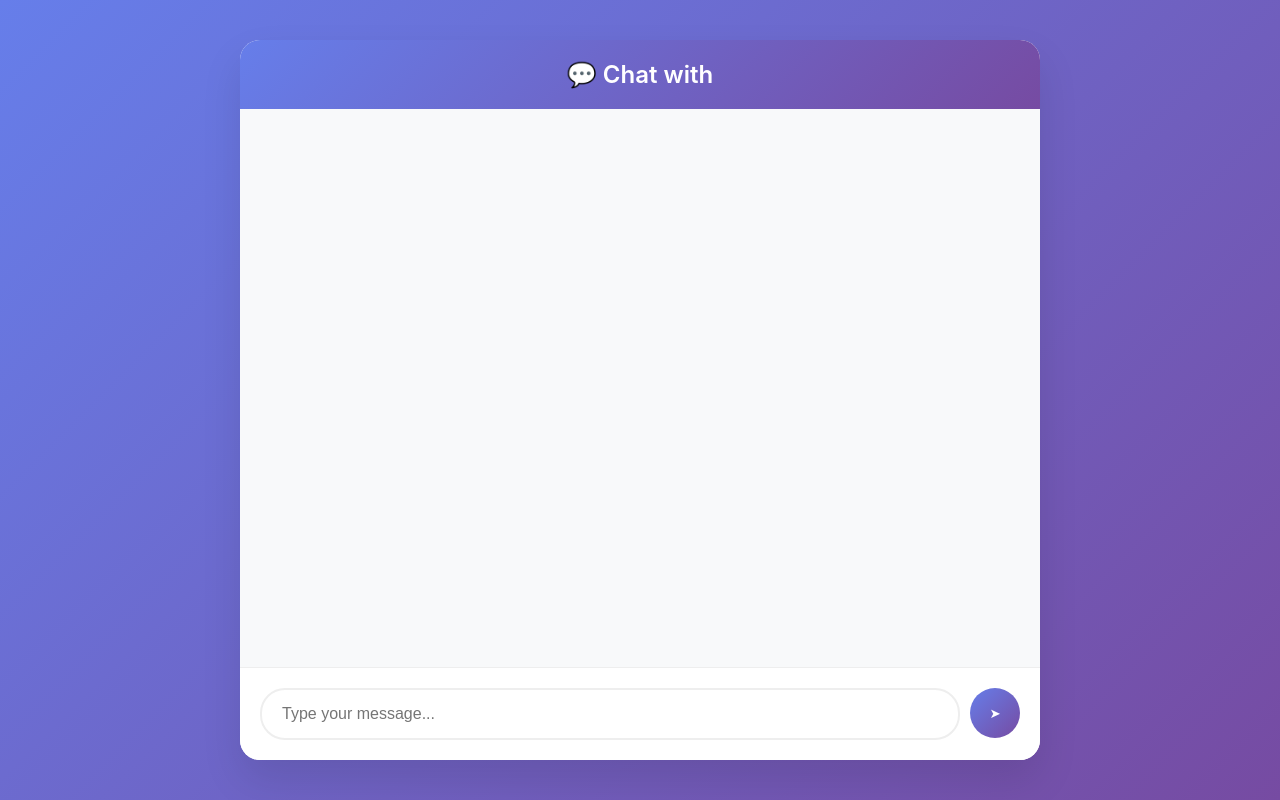
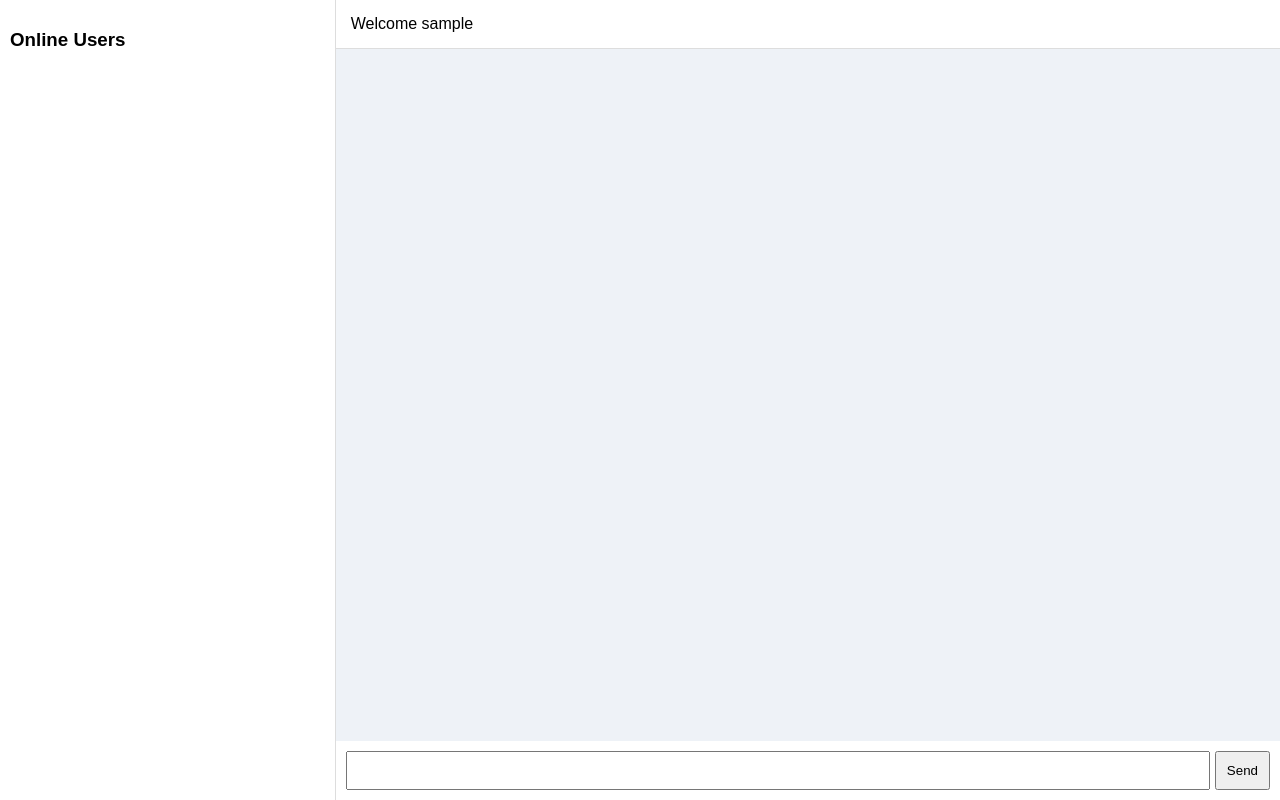
Before and after one commit to HARSHAKOLIPAKA/bill-app, a Flask app: page /chat in a window 1280 px wide. Run offline with Flask 3, Linux system fonts and the light colour scheme; the visitor is signed in with stand-in values (Sample User, id 1); some libraries are stand-ins or nearby versions.

Commit message:
Update chat.html

```diff
--- a/templates/chat.html
+++ b/templates/chat.html
@@ -1,191 +1,125 @@
 <!DOCTYPE html>
-<html lang="en">
+<html>
 <head>
-    <meta charset="UTF-8">
-    <meta name="viewport" content="width=device-width, initial-scale=1.0">
 <title>Chat App</title>
+
+<script src="https://cdn.socket.io/4.0.1/socket.io.min.js"></script>
+
 <style>
-        * { margin: 0; padding: 0; box-sizing: border-box; }
-
 body {
-            font-family: -apple-system, BlinkMacSystemFont, 'Segoe UI', Roboto, sans-serif;
-            height: 100vh;
-            background: linear-gradient(135deg, #667eea 0%, #764ba2 100%);
-            display: flex;
-            justify-content: center;
-            align-items: center;
+    margin: 0;
+    font-family: Arial;
+    background: #eef2f7;
 }
 
-        .chat-container {
-            width: 90%;
-            max-width: 800px;
-            height: 90vh;
+.container {
+    display: flex;
+    height: 100vh;
+}
+
+/* USERS */
+.left {
+    width: 25%;
     background: white;
-            border-radius: 20px;
-            box-shadow: 0 20px 40px rgba(0,0,0,0.1);
+    border-right: 1px solid #ddd;
+    padding: 10px;
+}
+
+/* CHAT */
+.right {
+    width: 75%;
     display: flex;
     flex-direction: column;
-            overflow: hidden;
 }
 
-        .chat-header {
-            background: linear-gradient(135deg, #667eea 0%, #764ba2 100%);
-            color: white;
-            padding: 20px;
-            text-align: center;
-            font-size: 1.5em;
-            font-weight: 600;
+.header {
+    padding: 15px;
+    background: white;
+    border-bottom: 1px solid #ddd;
 }
 
-        .messages {
+#box {
     flex: 1;
-            padding: 20px;
+    padding: 10px;
     overflow-y: auto;
-            background: #f8f9fa;
-            display: flex;
-            flex-direction: column;
-            gap: 15px;
 }
 
-        .message {
-            display: flex;
-            max-width: 70%;
-            animation: slideIn 0.3s ease-out;
+.msg {
+    background: white;
+    padding: 8px;
+    margin: 5px;
+    border-radius: 10px;
 }
 
-        @keyframes slideIn {
-            from { opacity: 0; transform: translateY(20px); }
-            to { opacity: 1; transform: translateY(0); }
+.input {
+    display: flex;
+    padding: 10px;
+    background: white;
 }
 
-        .message.sent { align-self: flex-end; flex-direction: row-reverse; }
-        .message-avatar {
-            width: 40px; height: 40px; border-radius: 50%;
-            margin: 0 10px; display: flex; align-items: center; justify-content: center;
-            font-weight: bold; color: white; font-size: 14px;
+input {
+    flex: 1;
+    padding: 10px;
 }
 
-        .message.sent .message-avatar {
-            background: linear-gradient(135deg, #667eea 0%, #764ba2 100%);
-        }
-
-        .message.received .message-avatar { background: #6c757d; }
-
-        .message-content {
-            background: white;
-            padding: 12px 16px;
-            border-radius: 20px;
-            box-shadow: 0 2px 10px rgba(0,0,0,0.1);
-        }
-
-        .message.sent .message-content {
-            background: linear-gradient(135deg, #667eea 0%, #764ba2 100%);
-            color: white;
-        }
-
-        .message-time { font-size: 0.75em; opacity: 0.7; margin-top: 5px; }
-
-        .input-container {
-            padding: 20px;
-            background: white;
-            border-top: 1px solid #eee;
-            display: flex;
-            gap: 10px;
-        }
-
-        .message-input {
-            flex: 1;
-            padding: 15px 20px;
-            border: 2px solid #eee;
-            border-radius: 25px;
-            font-size: 16px;
-            outline: none;
-        }
-
-        .send-btn {
-            width: 50px; height: 50px;
-            border: none; border-radius: 50%;
-            background: linear-gradient(135deg, #667eea 0%, #764ba2 100%);
-            color: white; cursor: pointer;
+button {
+    padding: 10px;
+    margin-left: 5px;
 }
 </style>
+
 </head>
 
 <body>
 
-<div class="chat-container">
+<div class="container">
 
-    <div class="chat-header">
-        💬 Chat with {{ other }}
+<div class="left">
+<h3>Online Users</h3>
+<div id="users"></div>
 </div>
 
-    <div class="messages" id="messages"></div>
+<div class="right">
 
-    <div class="input-container">
-        <input type="text" class="message-input" id="messageInput" placeholder="Type your message...">
-        <button class="send-btn" id="sendBtn">➤</button>
+<div class="header">
+Welcome {{ user }}
+</div>
+
+<div id="box"></div>
+
+<div class="input">
+<input id="msg">
+<button onclick="send()">Send</button>
+</div>
+
 </div>
 
 </div>
 
 <script>
-const messagesEl = document.getElementById('messages');
-const input = document.getElementById('messageInput');
-const btn = document.getElementById('sendBtn');
-const otherUser = "{{ other }}";
+var socket = io();
 
-// Load messages
-async function loadMessages() {
-    const res = await fetch(`/get_messages/${otherUser}`);
-    const data = await res.json();
+/* SEND */
+function send() {
+    let msg = document.getElementById("msg").value;
+    socket.send(msg);
+    document.getElementById("msg").value = "";
+}
 
-    messagesEl.innerHTML = "";
-
-    data.forEach(msg => {
-        let type = msg.sender === "{{ session['user'] }}" ? "sent" : "received";
-        let avatar = type === "sent" ? "👤" : "🤖";
-
-        let div = document.createElement("div");
-        div.className = "message " + type;
-
-        div.innerHTML = `
-            <div class="message-avatar">${avatar}</div>
-            <div class="message-content">
-                ${msg.message}
-                <div class="message-time">${msg.time}</div>
-            </div>
-        `;
-
-        messagesEl.appendChild(div);
+/* RECEIVE */
+socket.on("message", function(data) {
+    document.getElementById("box").innerHTML +=
+        `<div class="msg"><b>${data.user}</b>: ${data.message}</div>`;
 });
 
-    messagesEl.scrollTop = messagesEl.scrollHeight;
-}
-
-// Send message
-async function sendMessage() {
-    let text = input.value.trim();
-    if (!text) return;
-
-    await fetch(`/send_message/${otherUser}`, {
-        method: "POST",
-        headers: {"Content-Type": "application/json"},
-        body: JSON.stringify({message: text})
+/* USERS */
+socket.on("users", function(data) {
+    let u = document.getElementById("users");
+    u.innerHTML = "";
+    data.forEach(x => {
+        u.innerHTML += `<p>🟢 ${x}</p>`;
     });
-
-    input.value = "";
-    loadMessages();
-}
-
-// Events
-btn.onclick = sendMessage;
-input.addEventListener("keypress", e => {
-    if (e.key === "Enter") sendMessage();
 });
-
-// Auto refresh
-setInterval(loadMessages, 1000);
-loadMessages();
 </script>
 
 </body>
```
Lines whose indentation alone changed are shown as unchanged.
